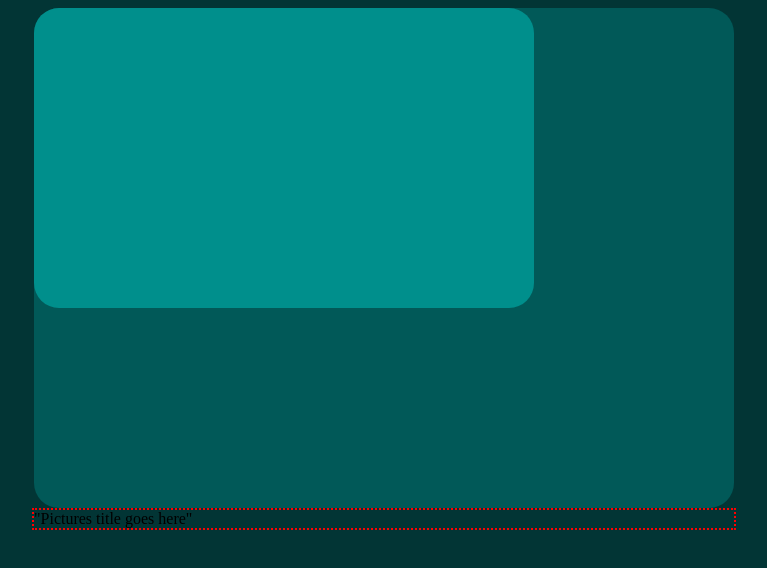
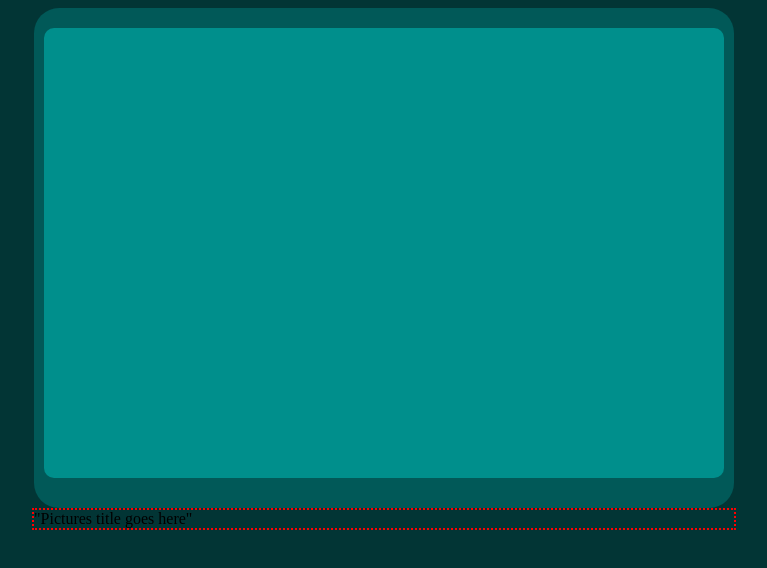
Before and after one commit to M1k3Gr33n/PictureViewer, a plain HTML site: page index.html in a window 1280 px wide. Shown: the whole page, without its empty margins (256-1023 px from the left). Drawn offline with Linux system fonts and the light colour scheme.

Commit message:
updated style

```diff
--- a/stylesheet.css
+++ b/stylesheet.css
@@ -13,10 +13,12 @@ body {
 }
 
 .pictureView {
-    border-radius:25px;
+    border-radius:10px;
     background-color: #008F8C;
-    width:500px;
-    height:300px;
+    width:680px;
+    height:450px;
+    margin-left: 10px;
+    margin-top: 20px;
 }
 
 .pictureTitle{
```
